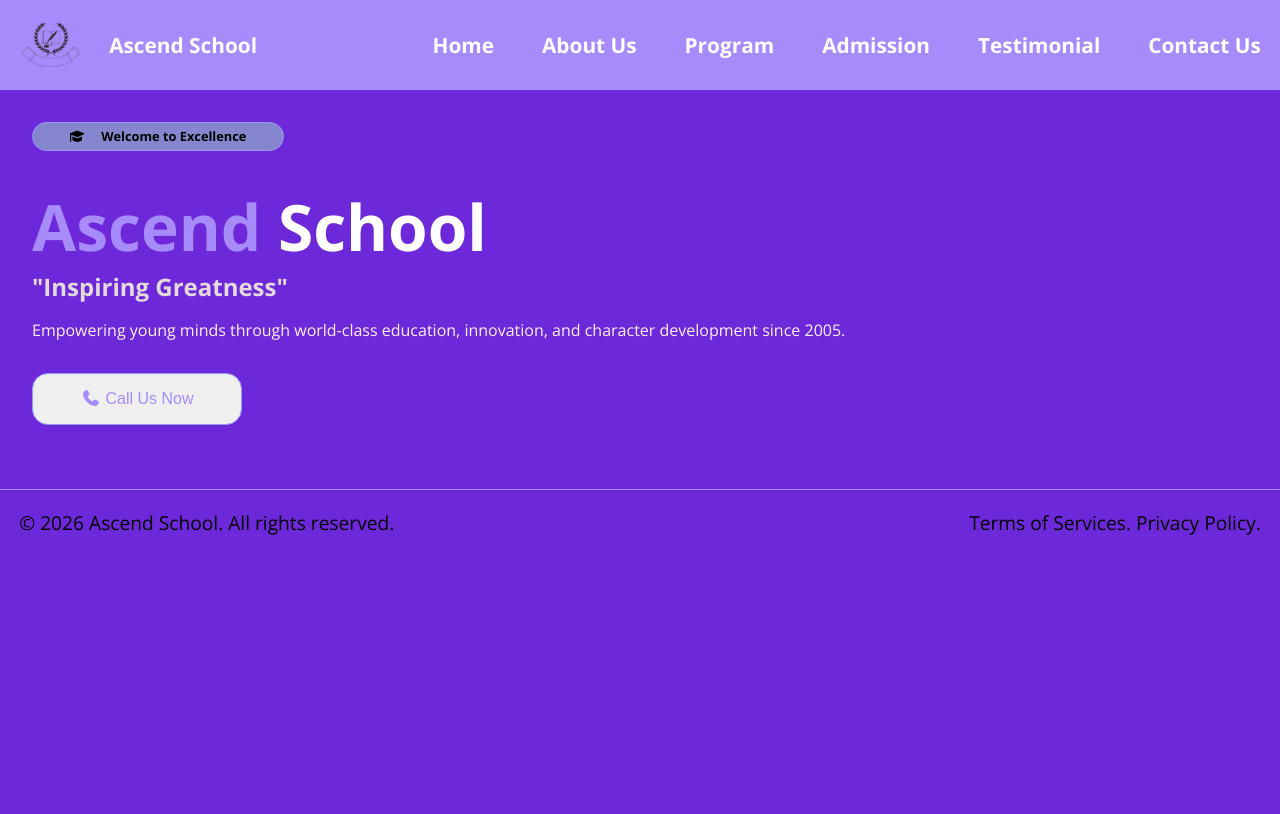
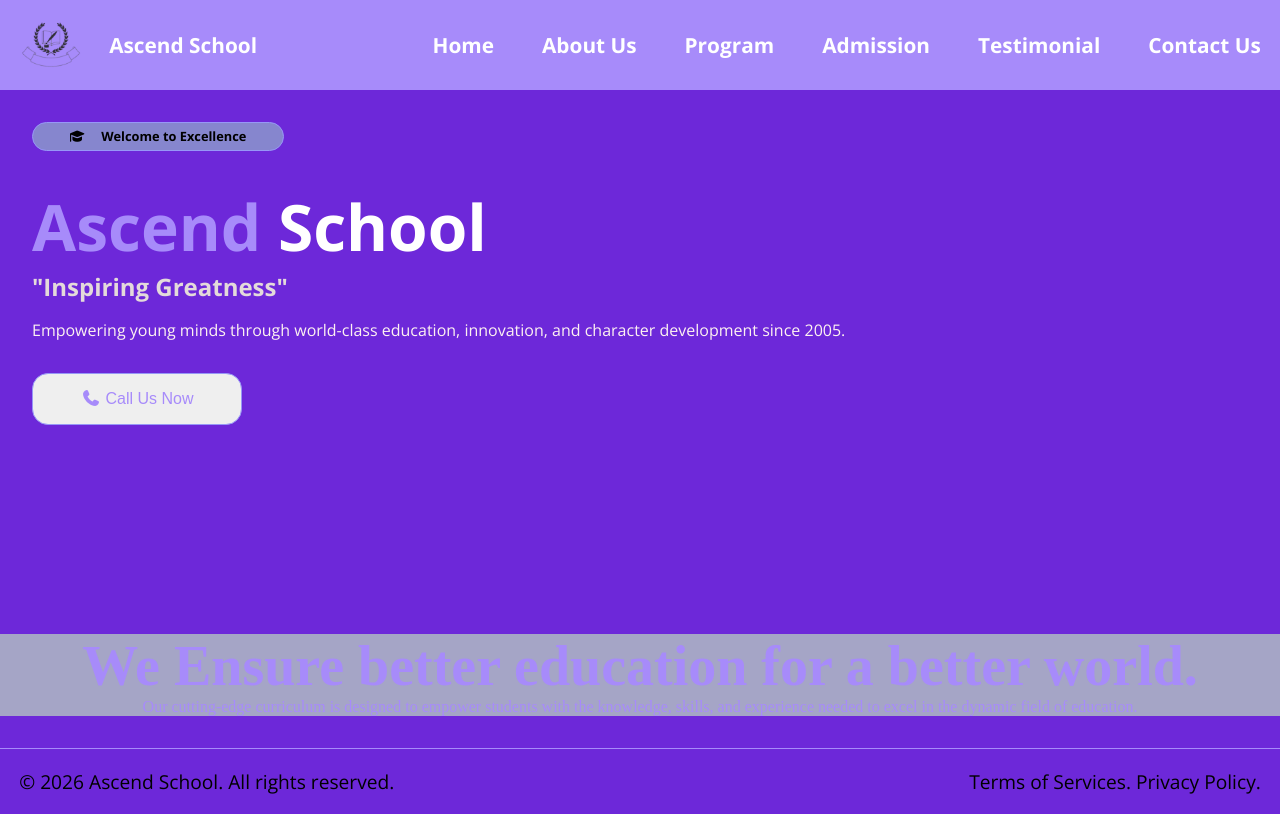
Before and after one commit to Eniola1110/school-website, a Vue app: page /school-website/ in a window 1280 px wide. Built offline with nearby package versions, Linux system fonts and the light colour scheme; a web font is replaced by a local one.

Commit message:
update home.vue

```diff
--- a/src/views/Home.vue
+++ b/src/views/Home.vue
@@ -12,6 +12,10 @@ import Footer from '@/components/Footer.vue';
                 <RouterLink to="/Contact"><button class="btn"><i class="fa fa-phone" aria-hidden="true"></i>
                 Call Us Now</button></RouterLink>
             </div>
+            <div class="bridge">
+                <p class="bet">We Ensure better education for a better world.</p>
+                <p class="our">Our cutting-edge curriculum is designed to empower students with the knowledge, skills, and experience needed to excel in the dynamic field of education.</p>
+            </div>
             <section>
                <Footer/>
             </section>
@@ -23,6 +27,7 @@ import Footer from '@/components/Footer.vue';
     .banner{
         padding: 2rem;
         font-family: "Open Sans", sans-serif;
+        height:60vh;
     }
      .welcome{
         background-color: rgb(134, 134, 206);
@@ -64,4 +69,14 @@ import Footer from '@/components/Footer.vue';
         font-size: 1rem;
         border-radius: 1rem;
      }
+     .bridge{
+        text-align: center;
+        color: var(--secondary);
+        background-color: rgb(165, 165, 198);
+     }
+     .bet{
+        font-size: 3.5rem;
+        font-weight: bold;
+        text-align: center;
+     }
 </style>
```
